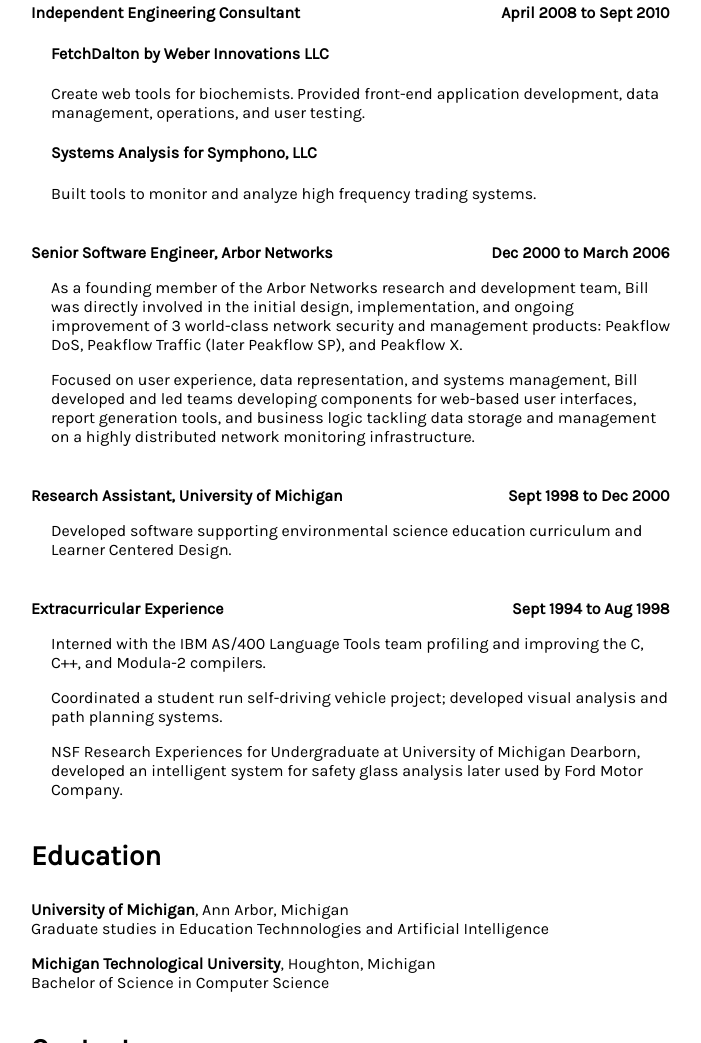
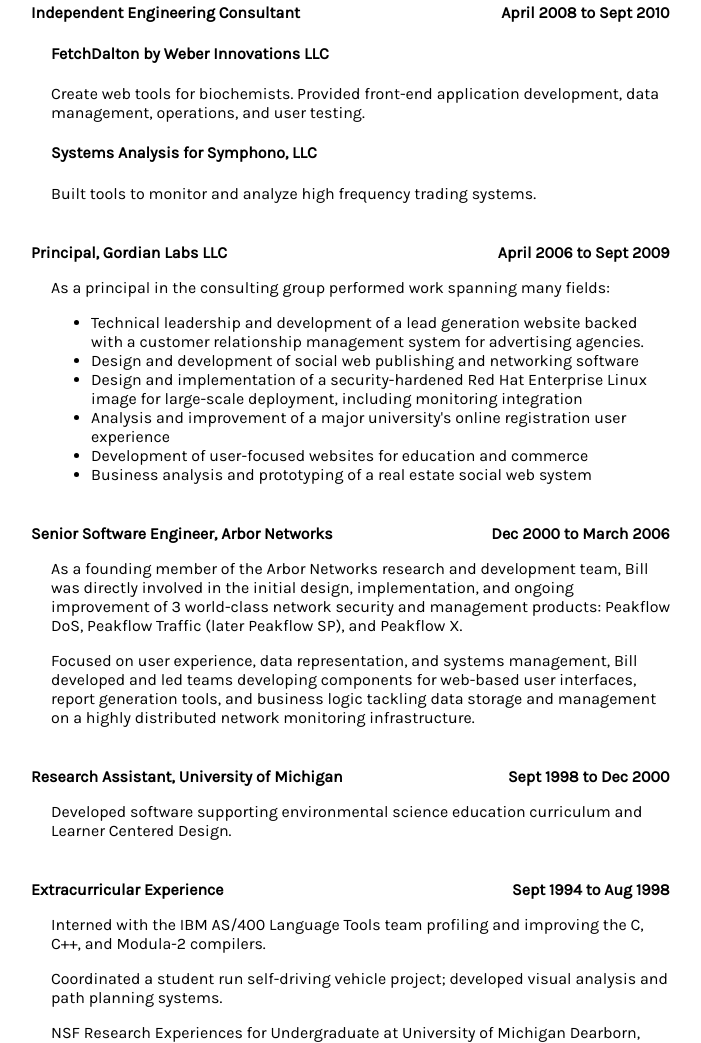
Before and after one commit to billmerrill/full-stack-resume, a plain HTML site: page index.html in a window 1280 px wide. Shown: the part 10129-11172 px from the top of the page, without its empty margins (289-990 px from the left). Drawn offline with Linux system fonts and the light colour scheme.

Commit message:
-add gordian labs

```diff
--- a/index.html
+++ b/index.html
@@ -346,6 +346,23 @@
 
     <div class="experience">
         <div class="experience-heading">
+            <div class="experience-position">Principal, Gordian Labs LLC</div>
+            <div class="experience-duration">April 2006 to Sept 2009</div>
+        </div>
+
+        <p>As a principal in the consulting group performed work spanning many fields:
+        <ul>
+        <li>Technical leadership and development of a lead generation website backed with a customer relationship management system for advertising agencies.</li>
+        <li>Design and development of social web publishing and networking software</li>
+        <li>Design and implementation of a security-hardened Red Hat Enterprise Linux image for large-scale deployment, including monitoring integration</li>
+        <li>Analysis and improvement of a major university's online registration user experience</li>
+        <li>Development of user-focused websites for education and commerce</li>
+        <li>Business analysis and prototyping of a real estate social web system</li>
+    </p>
+    </div>
+
+    <div class="experience">
+        <div class="experience-heading">
             <div class="experience-position">Senior Software Engineer, Arbor Networks</div>
             <div class="experience-duration">Dec 2000 to March 2006</div>
         </div>
```
